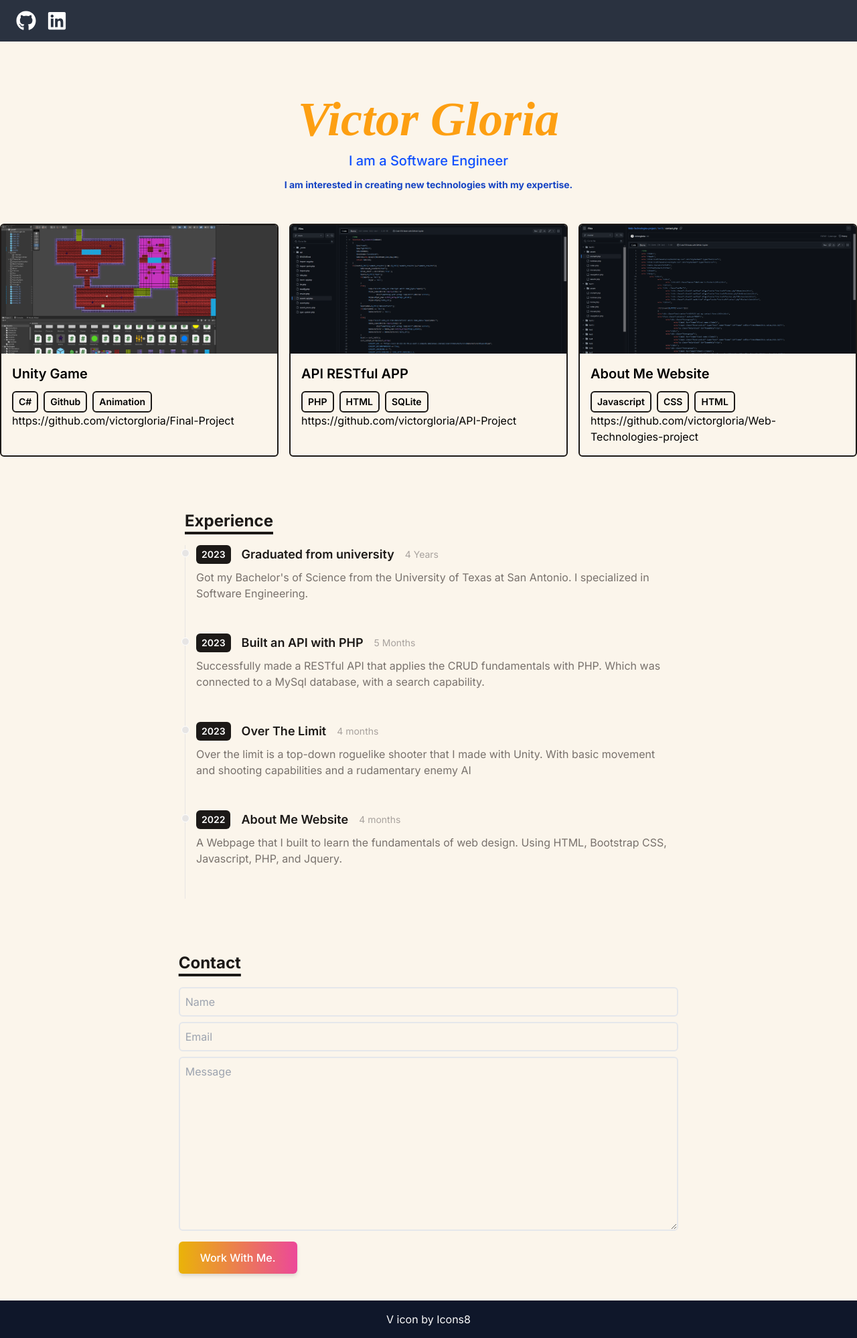
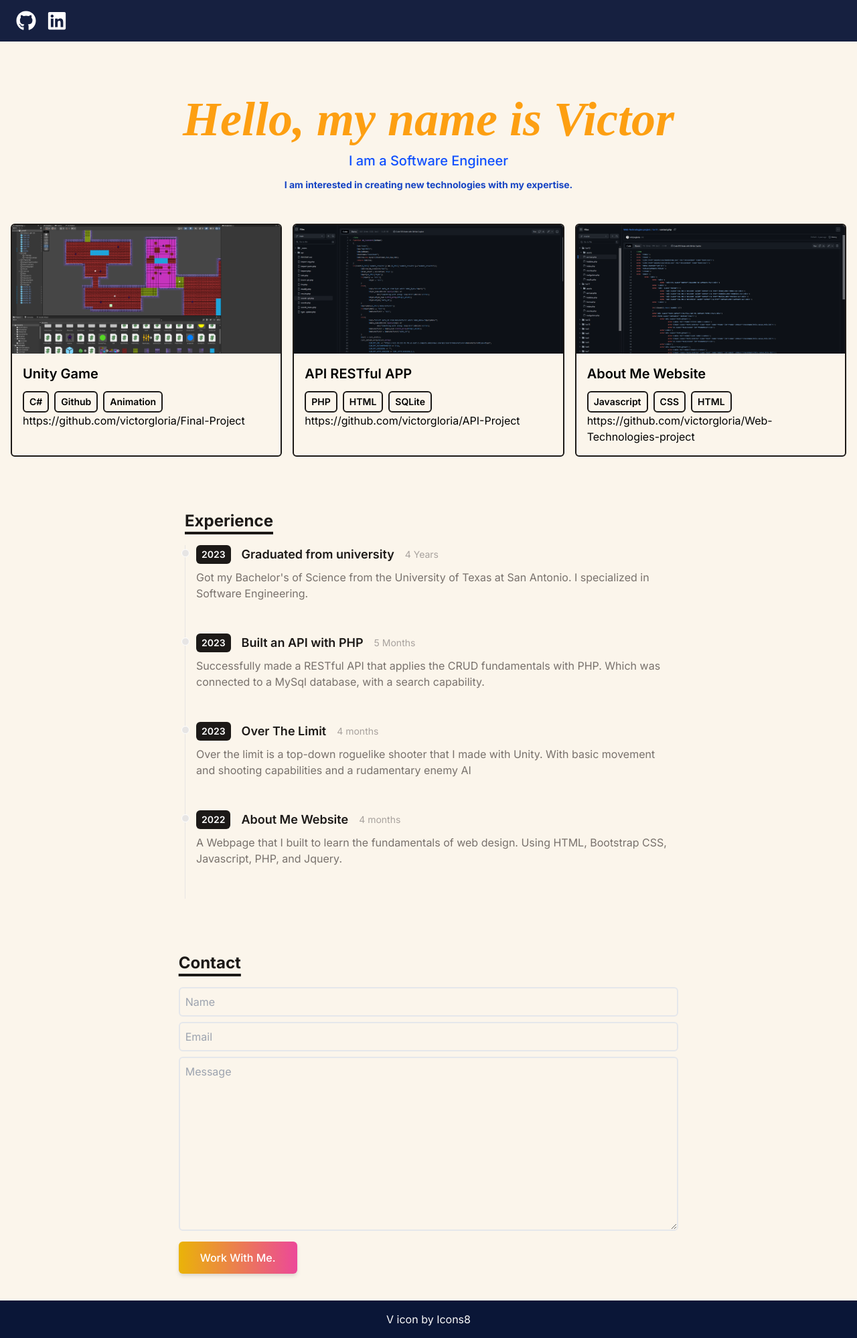
Before and after one commit to victorgloria/portfolio-v, a React (Vite) app: page / in a window 1280 px wide. Shown: the whole page at 67% size. Built offline with nearby package versions, Linux system fonts and the light colour scheme; a web font is replaced by a local one.

Commit message:
color changes

```diff
--- a/src/Footer.tsx
+++ b/src/Footer.tsx
@@ -2,7 +2,7 @@ import React from "react";
 
 const Footer: React.FC = () => {
   return (
-    <div className="w-full bg-slate-900 text-zinc-50 text-center py-4">
+    <div className="w-full bg-darkblue text-zinc-50 text-center py-4">
       <a target="_blank" href="https://icons8.com/icon/NWhqJHuIq2E9/marker-v">V</a> icon by <a target="_blank" href="https://icons8.com">Icons8</a>
     </div>);
 }
--- a/src/Intro.tsx
+++ b/src/Intro.tsx
@@ -1,11 +1,8 @@
 function Intro() {
   return (
-    <div
-      className="flex items-center
-      justify-center flex-col text-center pt-20 pb-6"
-    >
+    <div className="flex items-center justify-center flex-col text-center pt-20 pb-6">
         <h1 className="text-4xl md:text-7xl mb-1 md:mb-3 text-burntorange font-platypi font-semibold italic">
-        Victor Gloria
+          Hello, my name is Victor
         </h1>
         <p className="text-base md:text-xl mb-3 font-medium font-inter text-electricblue">
           I am a Software Engineer
--- a/src/NavBar.tsx
+++ b/src/NavBar.tsx
@@ -17,7 +17,7 @@ const NavBar: React.FC = () => {
     }, []);
 
     return (
-        <nav className={`w-full bg-gray-800 text-white py-2 bg-opacity-95 ${isFixed ? 'fixed top-0 z-10' : ''}`}>
+        <nav className={`w-full bg-darkblue text-white py-2 bg-opacity-95 ${isFixed ? 'fixed top-0 z-10' : ''}`}>
             <div className="max-w-7xl mx-auto px-2 sm:px-6 py-2">
             <ul className="flex space-x-4">
             <li>
--- a/src/Portfolio.tsx
+++ b/src/Portfolio.tsx
@@ -3,7 +3,7 @@ import portfolio from "./data/portfolio";
 
 function Portfolio(){
   return (
-    <div className="flex flex-col md:flex-row items-center justify-center">
+    <div className="flex flex-col md:flex-row items-center justify-center px-4">
       <div className="grid grid-cols-1 md:grid-cols-2 lg:grid-cols-3 gap-4">
         {portfolio.map((project,index) => (
           <PortfolioItems
```
Lines whose indentation alone changed are shown as unchanged.
